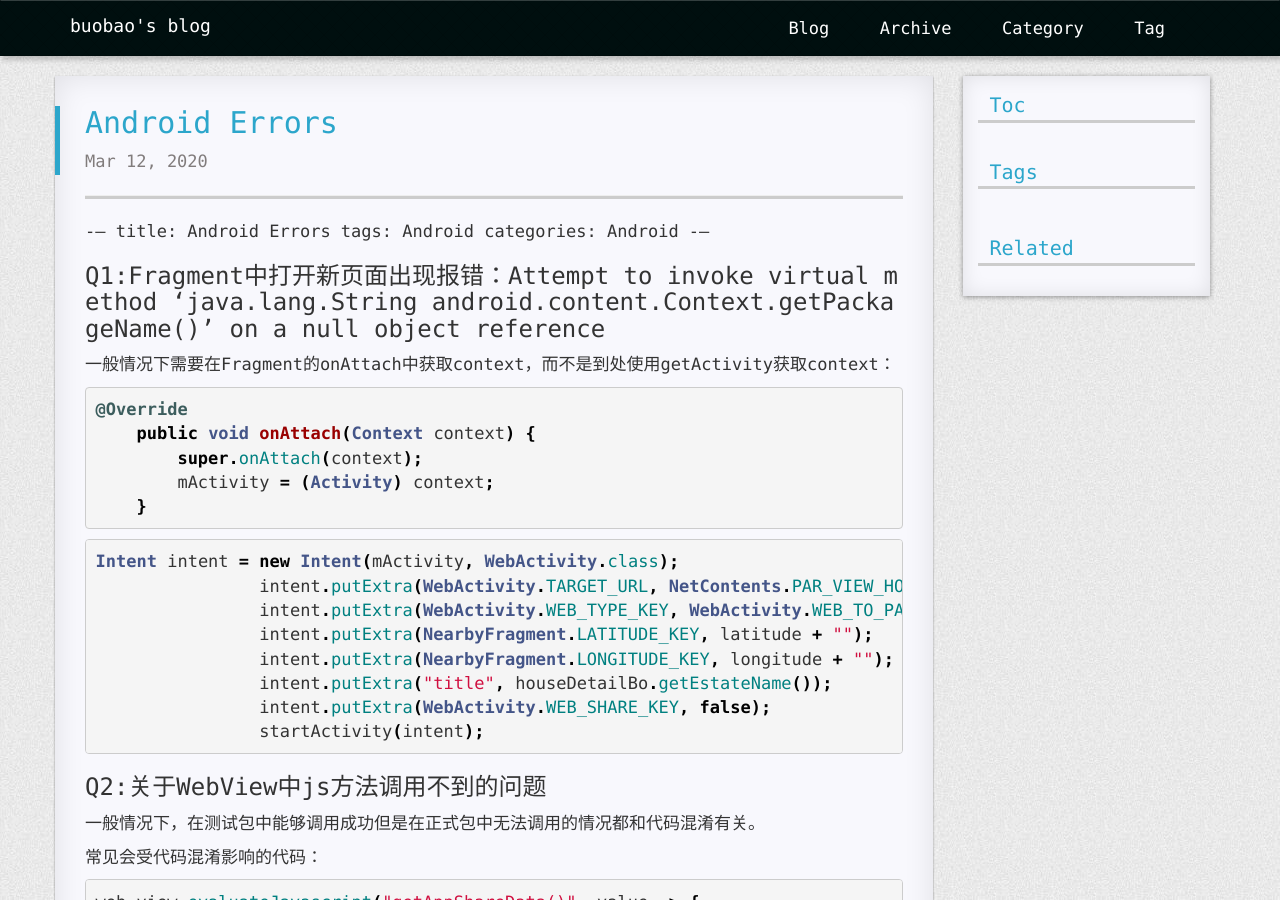
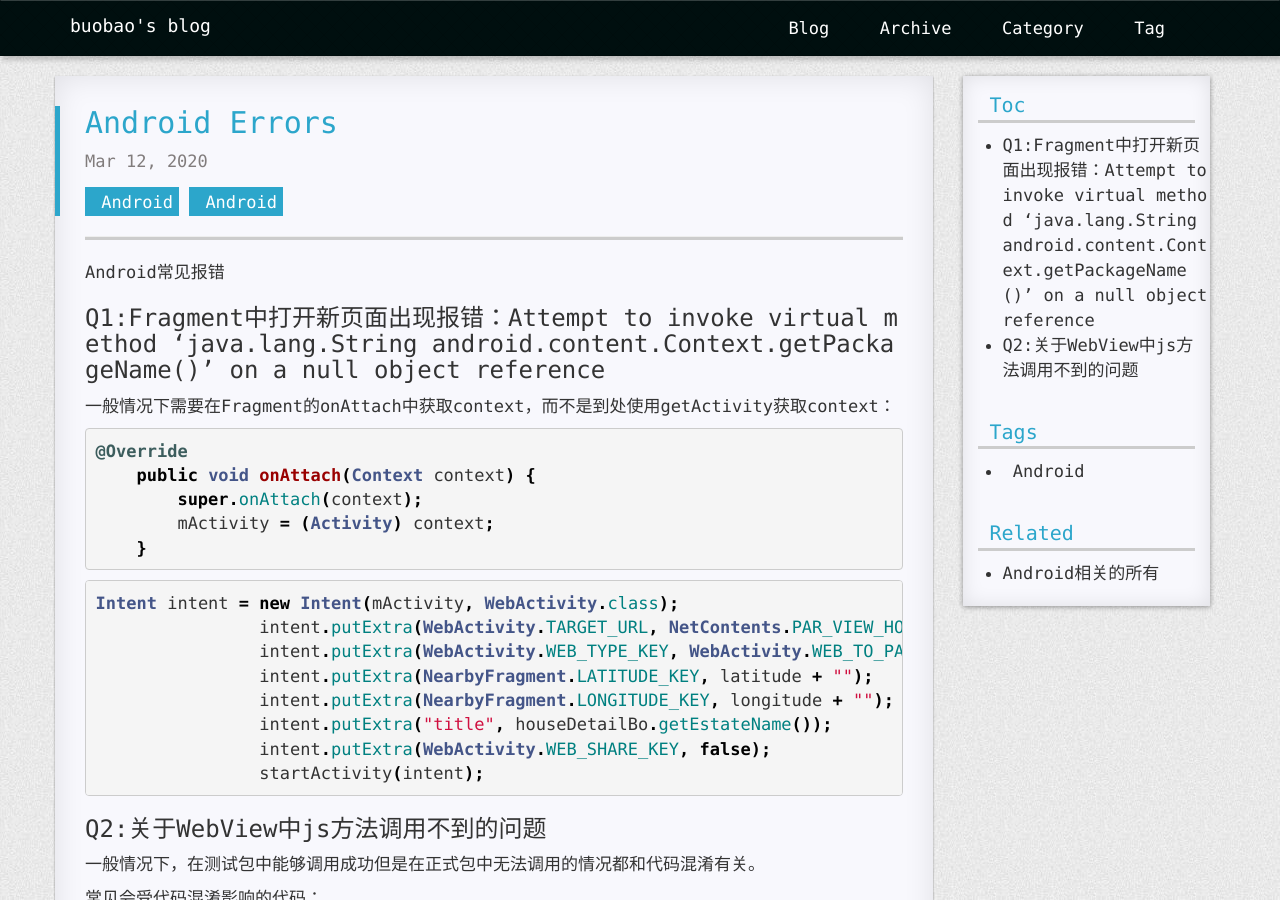
Before and after one commit to buobao/buobao.blog.io, a Jekyll site: the page built from _posts/2020-03-12-Android-Errors.md, in a window 1280 px wide and 900 px high. Built offline with Jekyll 4.4.1, drawn with Linux system fonts in a browser that asks for light colours; nearby versions of some CDN libraries; comment, search, counter and statistics services are not loaded; a style sheet for code colours, icons or effects is not loaded.

Commit message:
tags update

```diff
--- a/_posts/2020-03-11-Android.md
+++ b/_posts/2020-03-11-Android.md
@@ -1,8 +1,13 @@
-\---
- title: Android常见的数据结构及算法
- tags: Android
- categories: Android
- \---
+---
+layout: post
+title: Android相关的所有
+tags: Android
+categories: Android
+---
+java基础、数据结构、安卓相关基础
+
+* TOC
+{:toc}
 
 ###### 1.数组
 
--- a/_posts/2020-03-12-Android-Errors.md
+++ b/_posts/2020-03-12-Android-Errors.md
@@ -1,8 +1,13 @@
-\---
- title: Android Errors
- tags: Android
- categories: Android
- \---
+---
+layout: post
+title: Android Errors
+tags: Android
+categories: Android
+---
+Android常见报错
+
+* TOC
+{:toc}
 
 ### Q1:Fragment中打开新页面出现报错：Attempt to invoke virtual method 'java.lang.String android.content.Context.getPackageName()' on a null object reference
 
```
